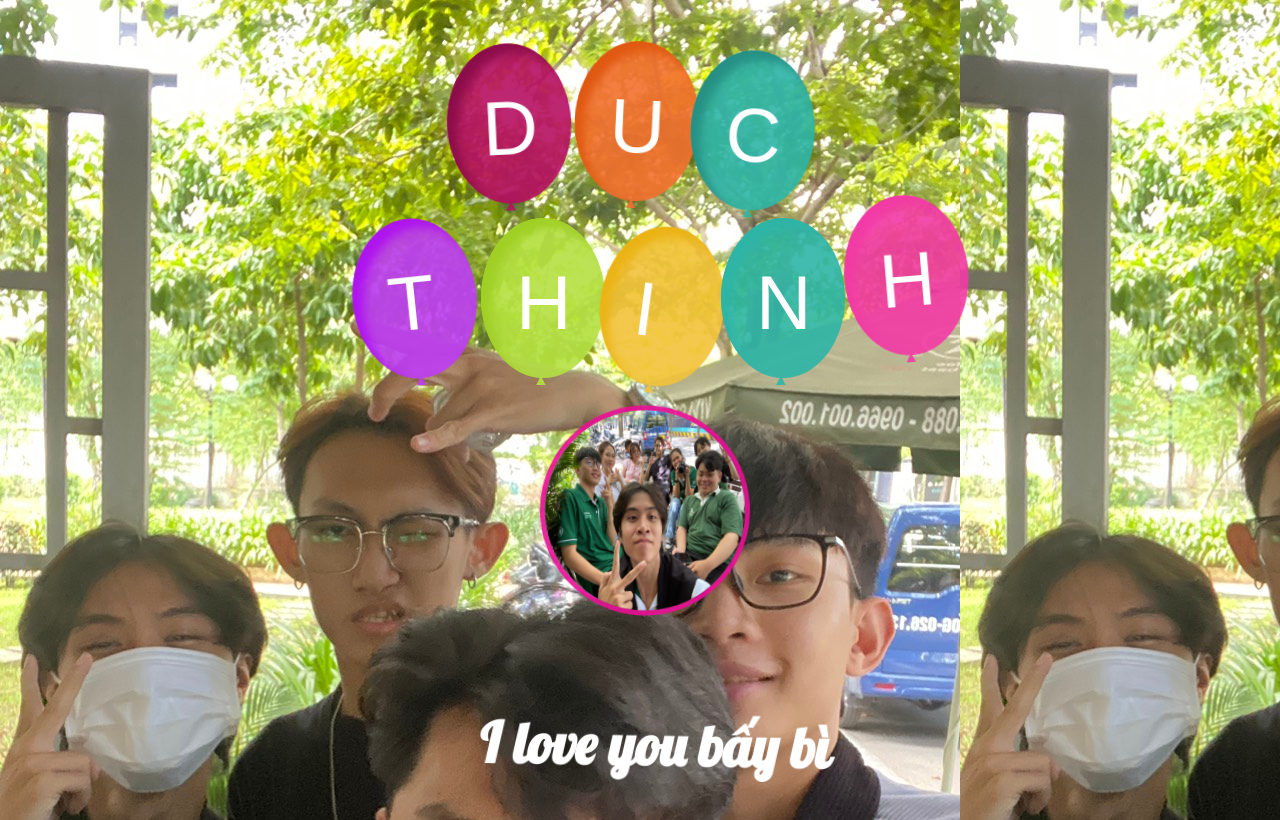
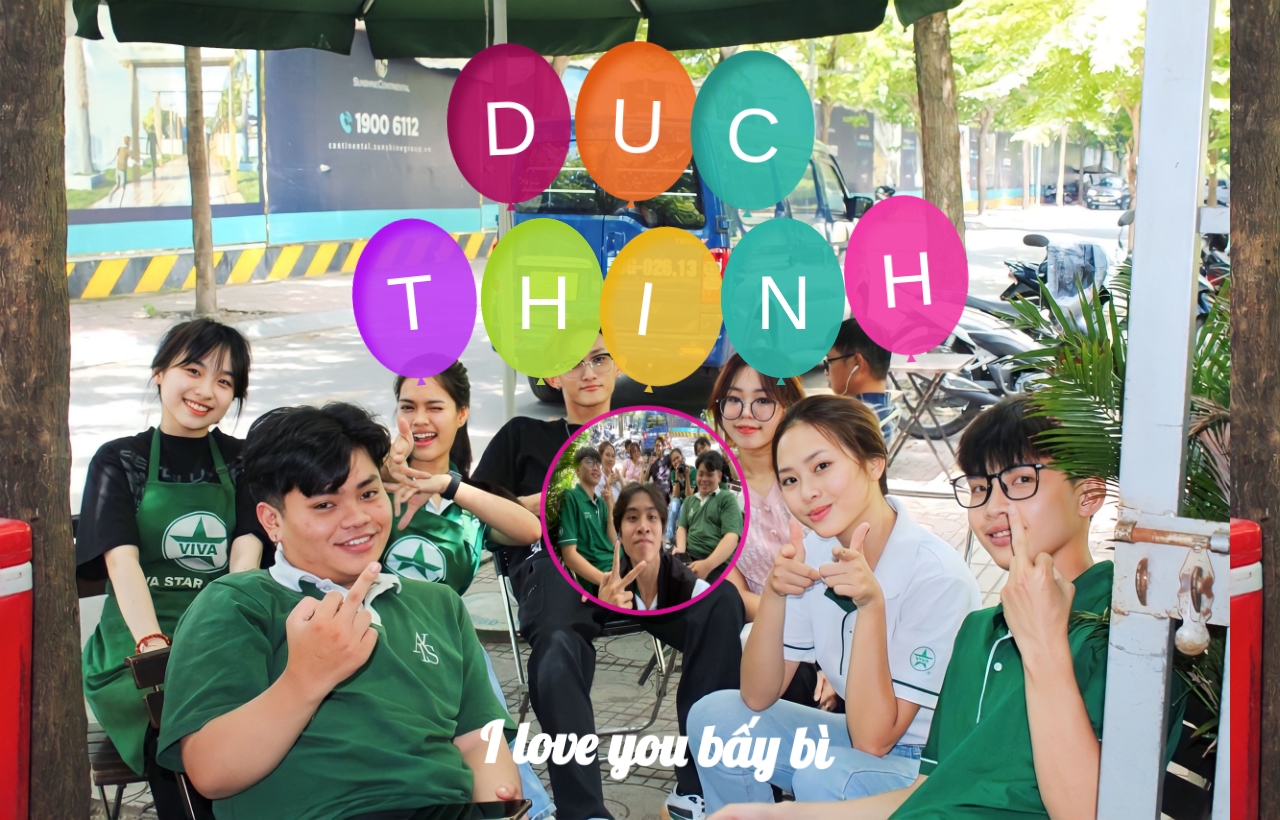
Before and after one commit to HcThanh-IT/NDT, a plain HTML site: page MyBirthday/MyBirthday.html in a window 1280 px wide. Drawn offline with nearby package versions, Linux system fonts and the light colour scheme; a web font is replaced by a local one.

Commit message:
Update style.css

```diff
--- a/MyBirthday/style.css
+++ b/MyBirthday/style.css
@@ -14,7 +14,8 @@ body {
     background-image: -moz-radial-gradient(#374566, #010203);
     background-image: -o-radial-gradient(#374566, #010203);
     background-image: radial-gradient(#374566, #010203); */
-    background-image: url(./1.jpg);
+    background-image: url(./2.jpg);
+    background-size: contain;
     font-family: 'Lobster', cursive;
 }
 span {
```
